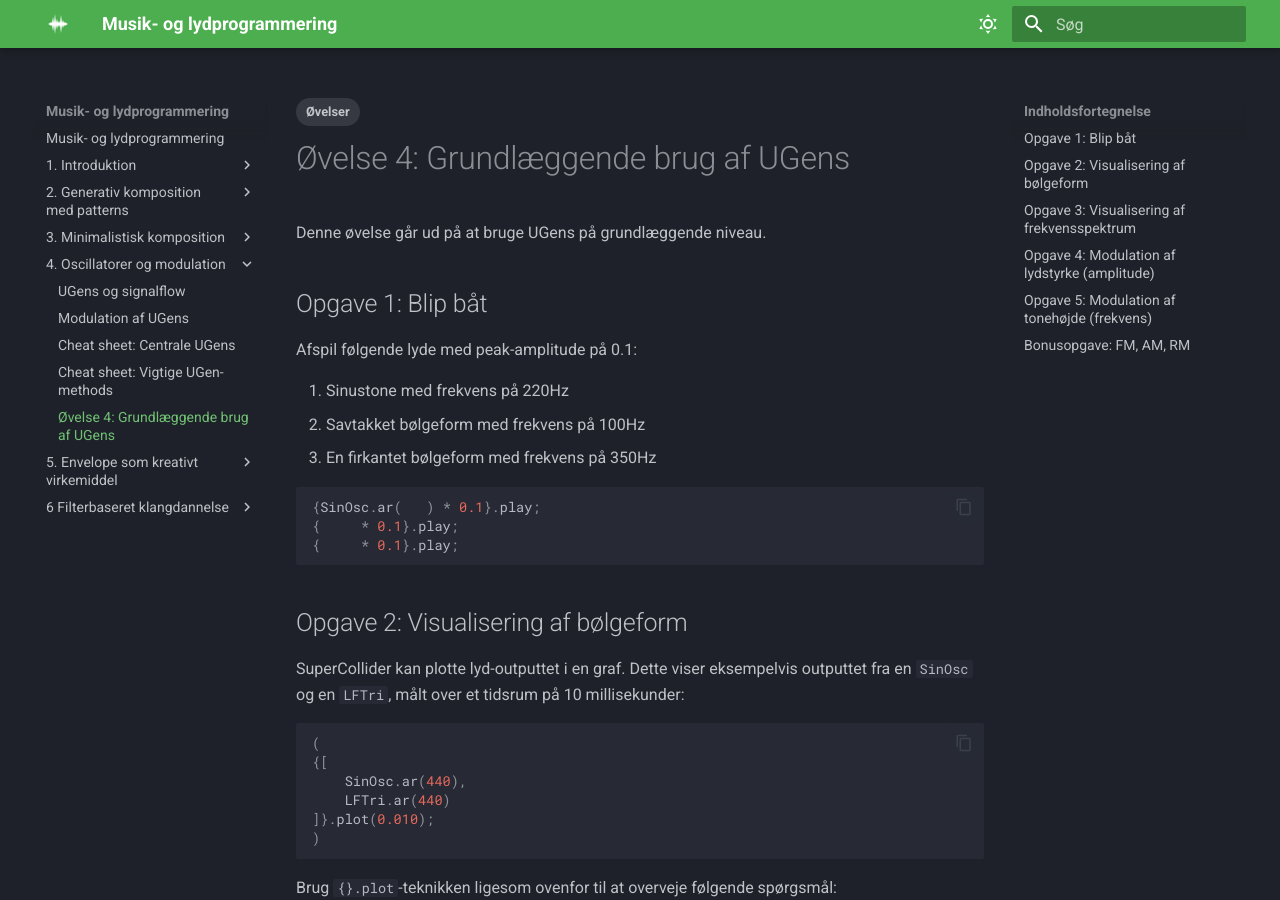
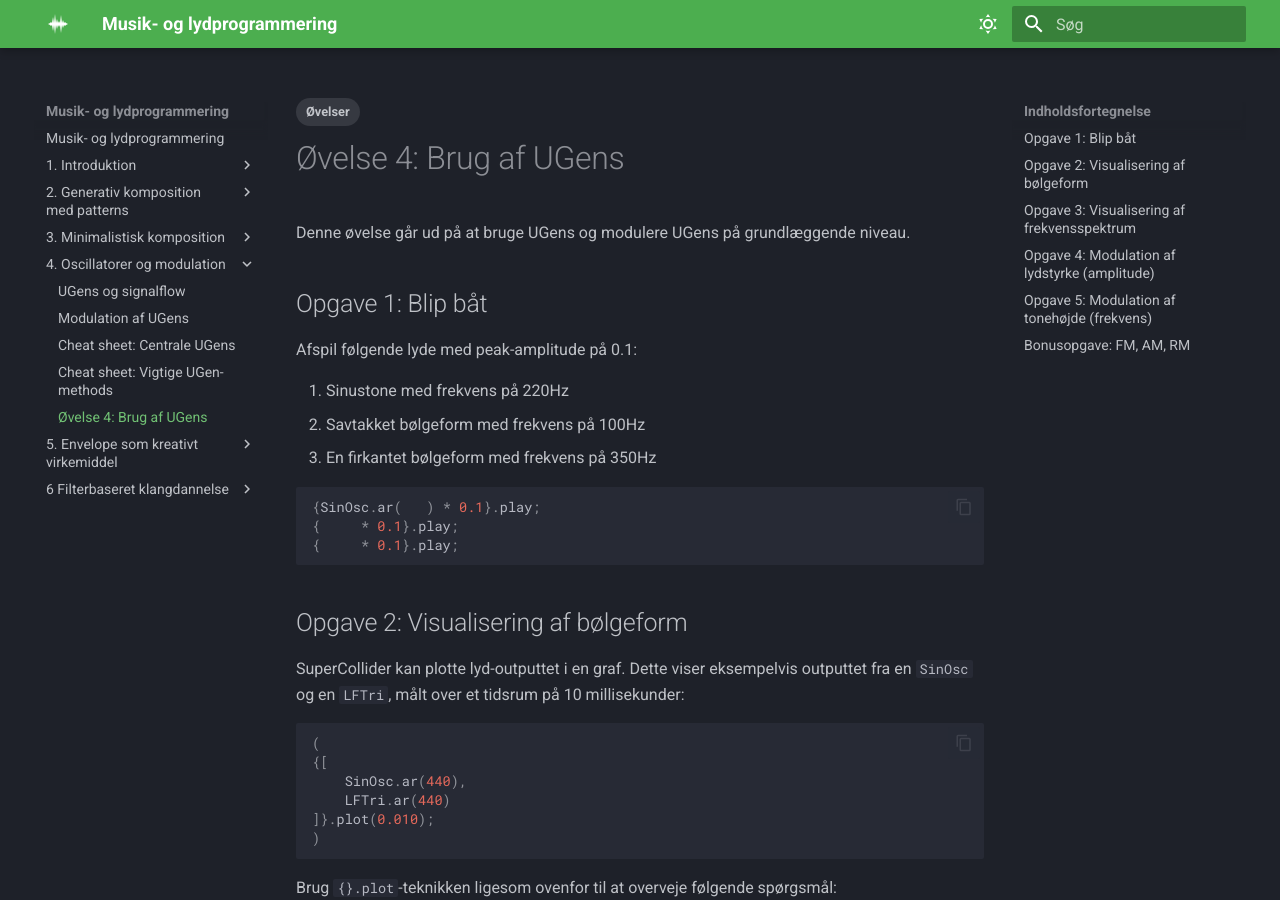
Before and after one commit to sparkletop/sparkletop.github.io, an MkDocs documentation site: the page built from docs/4. Oscillatorer og modulation/Øvelse 4 - Grundlæggende brug af UGens.md, in a window 1280 px wide and 900 px high. Built offline with MkDocs 1.6.1 and Material for MkDocs 9.7.7, drawn with Linux system fonts in a browser that asks for light colours; some of the changed text lies outside the part shown.

Commit message:
minor adjustments

```diff
--- a/docs/4. Oscillatorer og modulation/Øvelse 4 - Grundlæggende brug af UGens.md
+++ b/docs/4. Oscillatorer og modulation/Øvelse 4 - Grundlæggende brug af UGens.md
@@ -2,9 +2,9 @@
 tags:
     - Øvelser
 ---
-# Øvelse 4: Grundlæggende brug af UGens
+# Øvelse 4: Brug af UGens
 
-Denne øvelse går ud på at bruge UGens på grundlæggende niveau.
+Denne øvelse går ud på at bruge UGens og modulere UGens på grundlæggende niveau.
 
 ## Opgave 1: Blip båt
 
```
Also changed, not shown: other parts of docs/4. Oscillatorer og modulation/Øvelse 4 - Grundlæggende brug af UGens.md (+0 -2 lines), docs/4. Oscillatorer og modulation/A2-skalering.md (+13 -8 lines).
